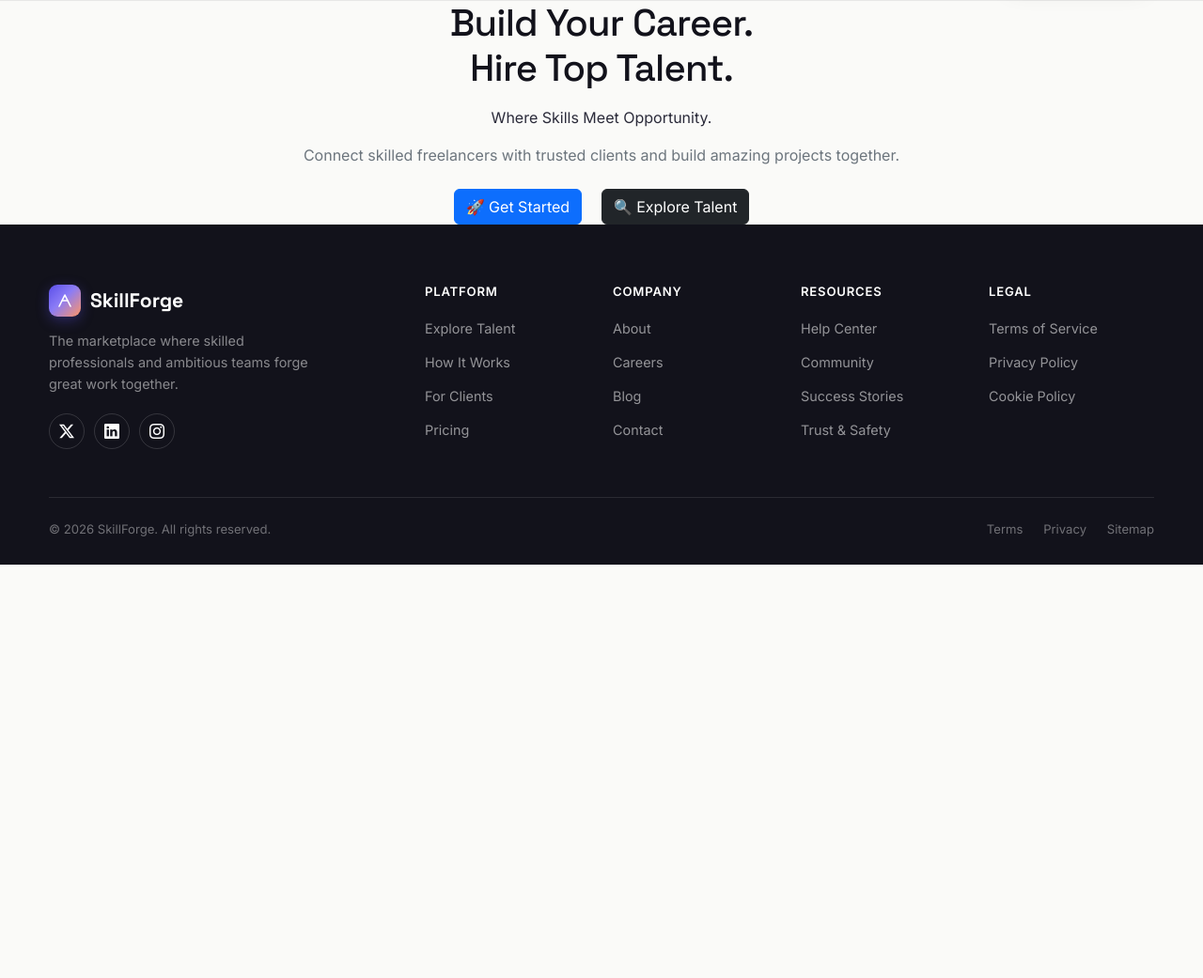
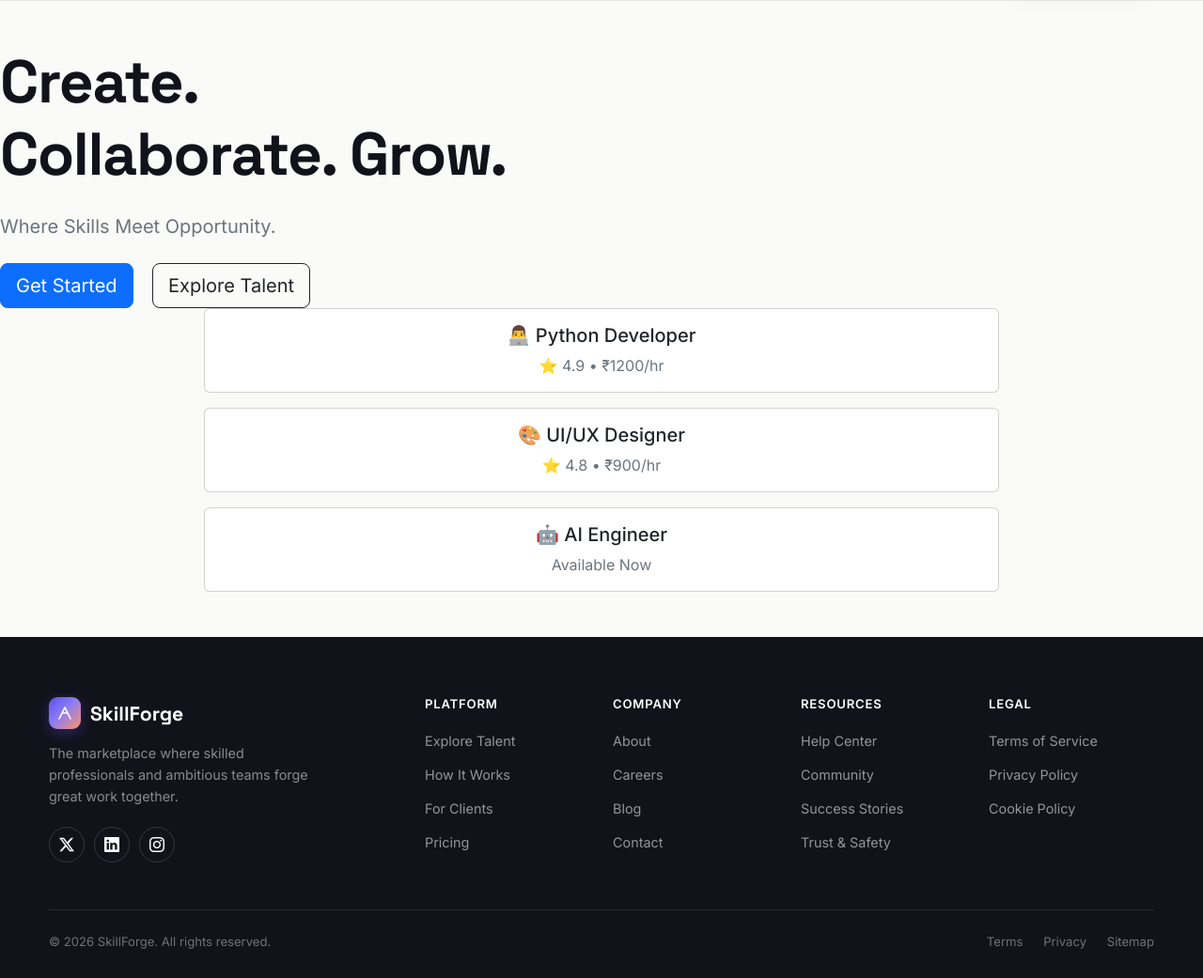
Before and after one commit to syedowes81-maker/SkillForge, a Django app: page / in a window 1280 px wide. Shown: the part 71-1112 px from the top of the page at 94% size. Before the commit the page ends 672 px from the top, so only its background shows below. Run offline with Django 5.2, Linux system fonts and the light colour scheme.

```diff
--- a/accounts/templates/accounts/home.html
+++ b/accounts/templates/accounts/home.html
@@ -2,31 +2,64 @@
 
 {% block content %}
 
-<section class="hero text-center">
+<section class="hero py-5">
 
-    <h1>
-        Build Your Career.<br>
-        Hire Top Talent.
-    </h1>
+    <div class="row align-items-center">
 
-    <p class="mt-3">
-        Where Skills Meet Opportunity.
-    </p>
+        <div class="col-lg-6">
 
-    <p class="text-secondary">
-        Connect skilled freelancers with trusted clients
-        and build amazing projects together.
-    </p>
+            <h1 class="display-3 fw-bold">
+                Create. <br>
+                Collaborate.
+                Grow.
+            </h1>
 
-    <div class="mt-4">
+            <p class="lead text-secondary mt-4">
+                Where Skills Meet Opportunity.
+            </p>
 
-        <a href="/register/" class="btn btn-primary me-3">
-            🚀 Get Started
-        </a>
+            <div class="mt-4">
 
-        <a href="#" class="btn btn-dark">
-            🔍 Explore Talent
-        </a>
+                <a href="/register/" class="btn btn-primary btn-lg me-3">
+                    Get Started
+                </a>
+
+                <a href="#" class="btn btn-outline-dark btn-lg">
+                    Explore Talent
+                </a>
+
+            </div>
+
+        </div>
+
+        <div class="col-lg-8 mx-auto text-center">
+
+            <div class="floating-cards">
+
+                <div class="card freelancer-card p-3 mb-3">
+                    <h5>👨‍💻 Python Developer</h5>
+                    <p class="mb-0 text-secondary">
+                        ⭐ 4.9 • ₹1200/hr
+                    </p>
+                </div>
+
+                <div class="card freelancer-card p-3 mb-3">
+                    <h5>🎨 UI/UX Designer</h5>
+                    <p class="mb-0 text-secondary">
+                        ⭐ 4.8 • ₹900/hr
+                    </p>
+                </div>
+
+                <div class="card freelancer-card p-3">
+                    <h5>🤖 AI Engineer</h5>
+                    <p class="mb-0 text-secondary">
+                        Available Now
+                    </p>
+                </div>
+
+            </div>
+
+        </div>
 
     </div>
 
```
Also changed, not shown: accounts/static/accounts/css/style.css (+16 -0 lines).
